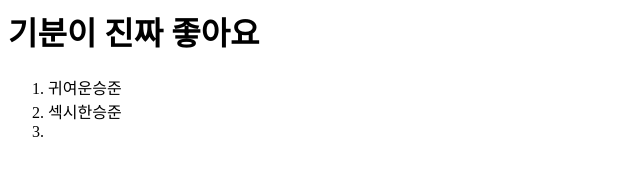
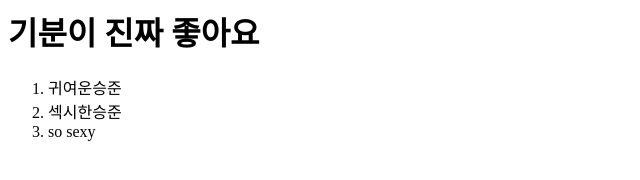
Before and after one commit to IUlovely/dkd, a plain HTML site: page index.html in a window 1280 px wide. Shown: the full height of the page, 0-640 px from the left. Drawn offline with Linux system fonts and the light colour scheme.

Commit message:
Update index.html

```diff
--- a/index.html
+++ b/index.html
@@ -10,7 +10,7 @@
       <ol>
           <li>귀여운승준</li>
           <li>섹시한승준</li>
-          <li></li>
+          <li>so sexy</li>
 
   </body>
 
```
